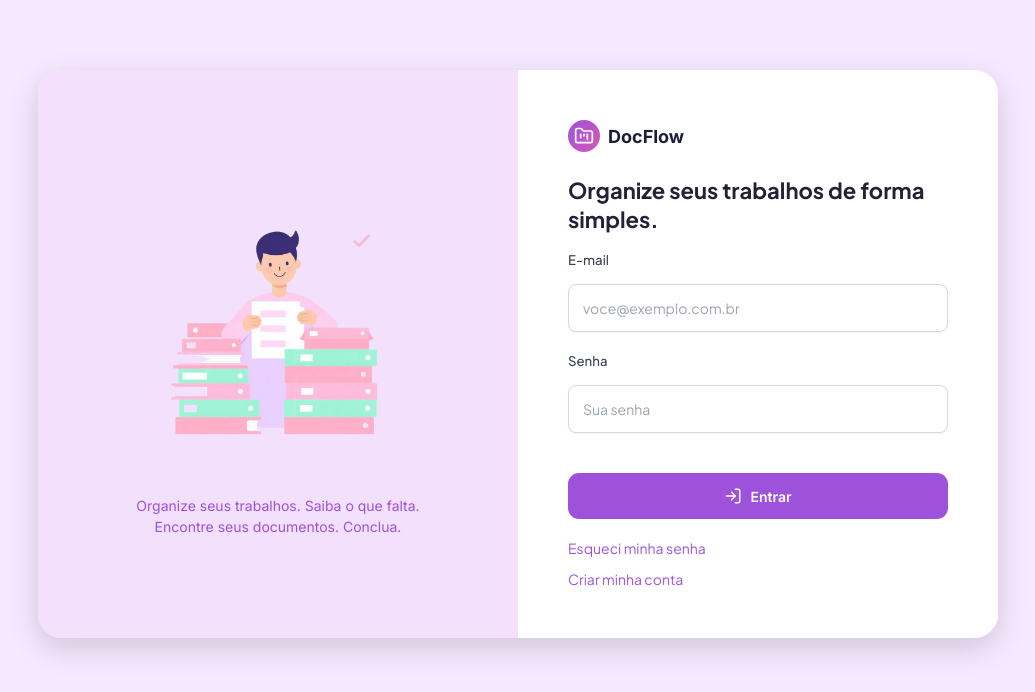
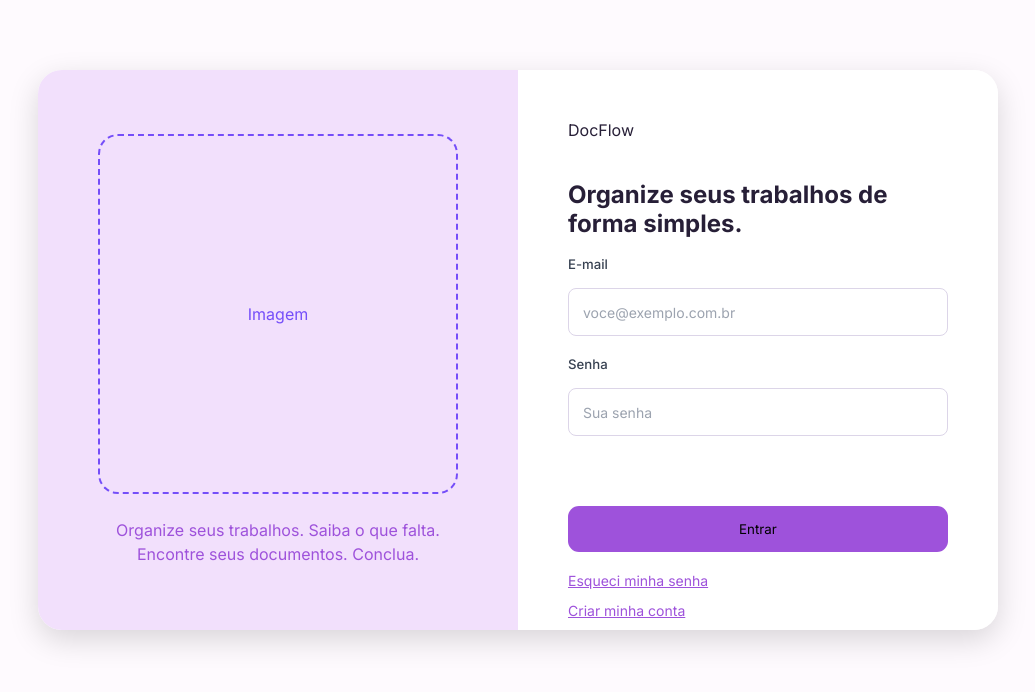
Before and after one commit to valdelisiam-a11y/Projeto-curso-fullStack-maisPrati, a React app in the folder frontend/: page /login in a window 1280 px wide. Shown: the top 692 px of the page, without its empty margins (122-1157 px from the left). Built offline with nearby package versions, Linux system fonts and the light colour scheme; no server answers; the HTML template or start-up script is replaced by a standard one.

Commit message:
revert: restaurar develop antes da integracao da feature/login

```diff
--- a/frontend/src/contexts/AuthContext.jsx
+++ b/frontend/src/contexts/AuthContext.jsx
@@ -1,5 +1,5 @@
 
-import { useEffect, useState } from 'react';
+import { useState } from 'react';
 import { AuthContext } from './authContext';
 
 
@@ -68,20 +68,6 @@ export function AuthProvider({ children }) {
     setUsuario(null);
     }
 
-    useEffect(() => {
-        function encerrarSessao() {
-            limparDadosSessao();
-            setToken(null);
-            setUsuario(null);
-        }
-
-        window.addEventListener('sessao-expirada', encerrarSessao);
-
-        return () => {
-            window.removeEventListener('sessao-expirada', encerrarSessao);
-        };
-    }, []);
-
     return (
         <AuthContext.Provider
             value={{
--- a/frontend/src/pages/Login.css
+++ b/frontend/src/pages/Login.css
@@ -1,7 +1,6 @@
 .login {
-    width: min(960px, calc(100% - 32px));
-    min-height: 560px;
-    height: auto;
+    width: 960px;
+    height: 560px;
 
     display: flex;
 
@@ -17,6 +16,7 @@
 
 .login-image {
     width: 50%;
+    height: 100%;
 
     display: flex;
     flex-direction: column;
@@ -27,75 +27,57 @@
     background-color: #F2E0FC;
 }
 
-.login-illustration {
-    width: 300px;
-    max-width: 85%;
-    height: auto;
-    object-fit: contain;
-}
-
-.login-message {
-    margin-top: 24px;
-    text-align: center;
-    font-size: 14px;
-    font-weight: 400;
-    line-height: 1.5;
-    color: #9E52DB;
-}
-
-.login-logo {
-    display: flex;
-    align-items: center;
-    gap: 8px;
-
-    font-family: 'Plus Jakarta Sans', sans-serif;
-    font-size: 18px;
-    font-weight: 700;
-    color: #1A1F38;
-}
-
-.login-logo-icon {
-    width: 32px;
-    height: 32px;
+.image-placeholder {
+    width: 360px;
+    height: 360px;
 
     display: flex;
     align-items: center;
     justify-content: center;
 
-    background: linear-gradient(135deg, #9E52DB, #D45AB5);
-    color: #FFFFFF;
+    border-radius: 20px;
 
-    border-radius: 50%;
+    border: 2px dashed #754ef9;
+
+    color: #754ef9;
+}
+
+.login-message {
+    margin-top: 24px;
+
+    text-align: center;
+
+    font-size: 16px;
+    font-weight: 400;
+    line-height: 1.5;
+
+    color: #9E52DB;
 }
 
 .login-form {
     width: 50%;
+    height: 100%;
+
     padding: 50px;
 
     box-sizing: border-box;
+
     background-color: #ffffff;
 }
 
 .login-form h1 {
-    margin-top: 24px;
-    font-family: 'Plus Jakarta Sans', sans-serif;
-    font-size: 22px;
+    margin-top: 40px;
+    font-family: 'Inter', sans-serif;
+    font-size: 24px;
     font-weight: 700;
-    line-height: 1.3;
 }
 
 .login-form a {
     display: block;
-    font-family: 'Plus Jakarta Sans', sans-serif;
+    font-family: 'Inter', sans-serif;
     font-size: 14px;
     font-weight: 400;
     color: #9E52DB;
-    text-decoration: none;
-}
-
-.login-form a:hover {
-    color: #7540B8;
-    text-decoration: underline;
 }
 
 .login-button + a {
@@ -118,72 +100,52 @@
 }
 
 .form-group label {
-    font-family: 'Plus Jakarta Sans', sans-serif;
+    font-family: 'Inter', sans-serif;
     font-size: 14px;
     font-weight: 400;
     color: #1A1F38;
 }
 
 .form-group input {
-    width: 100%;
-    height: 48px;
+    width: 400px;
+    height: 46px;
 
     background-color: #FFFFFF;
 
-    border: 1px solid #E0D7E8;
+    border: 1px solid #DBC9F0;
     border-radius: 11px;
 
-    padding: 0 14px;
+    padding-left: 14px;
+    padding-right: 26px;
 
-    font-family: 'Plus Jakarta Sans', sans-serif;
-    font-size: 13px;
+    font-family: 'Inter', sans-serif;
+    font-size: 14px;
     font-weight: 400;
-    color: #1A1F38;
 
-    box-shadow: 0 1px 2px rgba(0, 0, 0, 0.05);
-
-    outline: none;
-    transition: border-color 0.2s, box-shadow 0.2s;
-}
-
-.form-group input:focus {
-    border-color: #9E52DB;
-    box-shadow: 0 0 0 3px rgba(158, 82, 219, 0.12);
+    color: #666175;
 }
 
 .form-group input::placeholder {
     color: #666175;
-    font-family: 'Plus Jakarta Sans', sans-serif;
+    font-family: 'Inter', sans-serif;
     font-size: 14px;
     font-weight: 400;
 }
 
 .login-button {
     width: 400px;
-    max-width: 100%;
     height: 46px;
     margin-top: 8px;
-
-    display: flex;
-    align-items: center;
-    justify-content: center;
-    gap: 8px;
-
     background-color: #9E52DB;
-    color: #FFFFFF;
 
     border: none;
     border-radius: 11px;
-
-    font-family: 'Plus Jakarta Sans', sans-serif;
-    font-size: 14px;
-    font-weight: 600;
-
-    cursor: pointer;
 }
 
+
+
 .login-error-container {
-    min-height: 12px;
+    min-height: 42px;
     display: flex;
     align-items: center;
 }
@@ -200,40 +162,3 @@
     font-size: 13px;
     text-align: center;
 }
-
-@media (max-width: 768px) {
-    .login {
-        width: calc(100% - 24px);
-        flex-direction: column;
-        margin: 16px auto;
-        min-height: 0;
-        border-radius: 20px;
-    }
-
-    .login-image {
-        width: 100%;
-        padding: 32px 20px;
-    }
-
-    .login-illustration {
-        width: 200px;
-    }
-
-    .login-message {
-        margin-top: 16px;
-    }
-
-    .login-form {
-        width: 100%;
-        height: auto;
-        padding: 32px 24px;
-    }
-
-    .login-button {
-        width: 100%;
-    }
-}
-
-body:has(.login) {
-    background: var(--primary-soft);
-}
--- a/frontend/src/pages/Login.jsx
+++ b/frontend/src/pages/Login.jsx
@@ -4,9 +4,6 @@ import { useState } from 'react';
 import { Link, useLocation, useNavigate } from 'react-router-dom';
 import { useAuth } from '../contexts/useAuth';
 import { fazerLogin } from '../services/authService';
-import ilustracaoLogin from '../assets/ilustracao-organizacao-Inicial.png';
-import { FolderKanban } from 'lucide-react';
-import { LogIn } from 'lucide-react';
 
 function Login() {
     const [email, setEmail] = useState('')
@@ -60,24 +57,14 @@ const handleSubmit = async (e) => {
         <main className="login">
 
         <section className="login-image"> {/* Lado esquerdo da tela */}
-            <img
-                src={ilustracaoLogin}
-                alt="Ilustração de uma pessoa organizando documentos"
-                className="login-illustration"
-            />
-
+            <div className="image-placeholder">Imagem</div> {/* Espaço reservado para a imagem */}
             <p className="login-message">Organize seus trabalhos. Saiba o que falta.
                                         <br />Encontre seus documentos. Conclua.
             </p>
         </section>
 
         <section className="login-form"> {/* Lado direito da tela */}
-            <div className="login-logo">
-                <span className="login-logo-icon">
-                    <FolderKanban size={20} />
-                </span>
-                <span>DocFlow</span>
-            </div>
+            <div className="logo">DocFlow</div>
 
             <h1>Organize seus trabalhos de forma simples.</h1>
 
@@ -116,11 +103,12 @@ const handleSubmit = async (e) => {
                 </div>
 
 
-                <button className="login-button" type="submit">
-                    <LogIn size={18} aria-hidden="true" />
-                    <span>Entrar</span>
-                </button>
+                <button className="login-button" type="submit"> Entrar</button> {/* Botão de envio */}
 
+                {/* Links de navegação */}
+                {/*
+                Para posterior implementação de outras páginas, rotas ou outra solução
+               */}
                 <a href="#">Esqueci minha senha</a>
 
                 <Link to="/cadastro">Criar minha conta</Link>
--- a/frontend/src/services/api.js
+++ b/frontend/src/services/api.js
@@ -15,9 +15,5 @@ export async function apiFetch(endpoint, options = {}) {
         headers,
     });
 
-    if (resposta.status === 401 && token && endpoint !== '/auth/login') {
-        window.dispatchEvent(new Event('sessao-expirada'));
-    }
-
     return resposta;
 }
```
Also changed, not shown: 1 other file (tests, documents, lock files or other folders).
